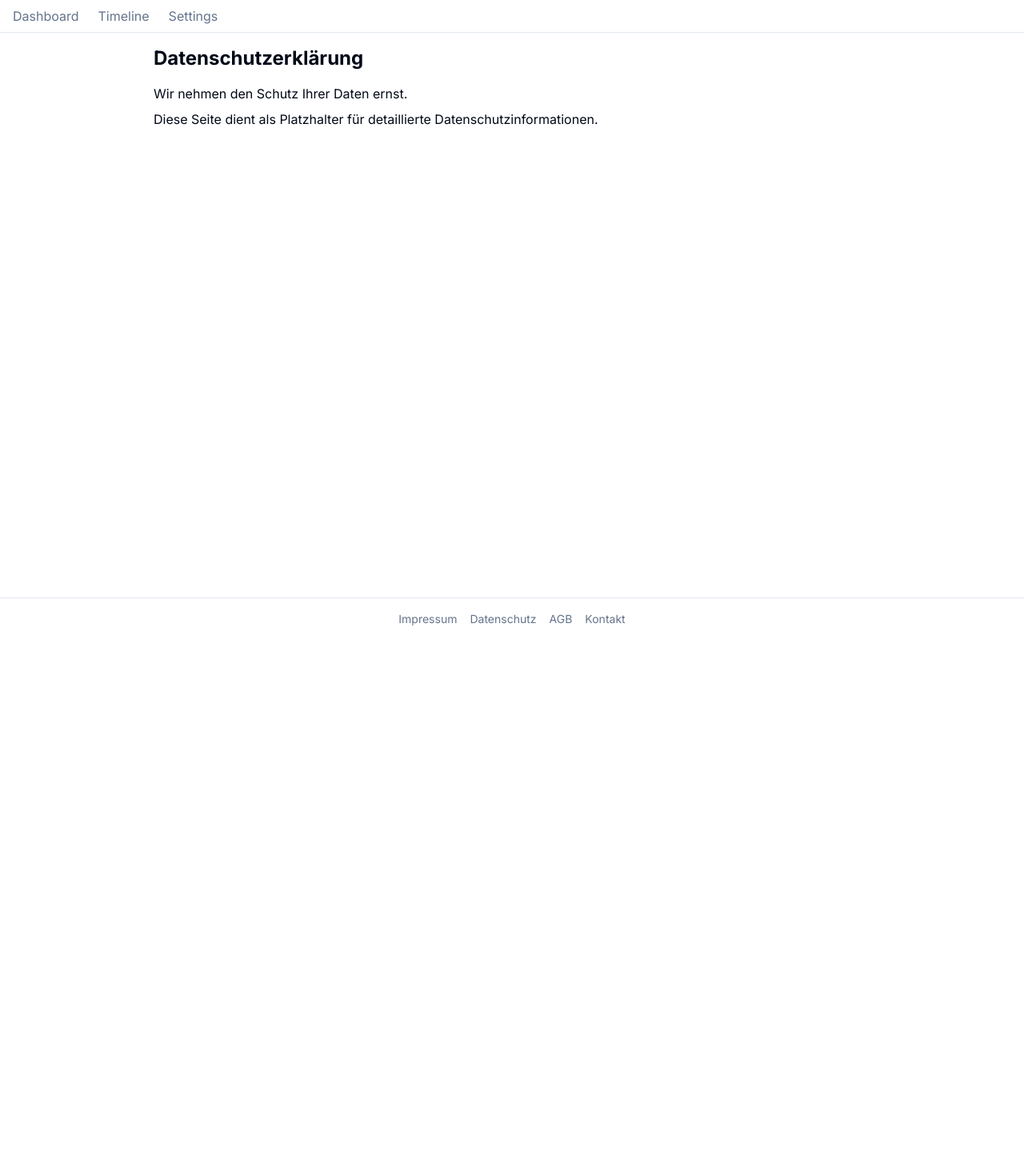
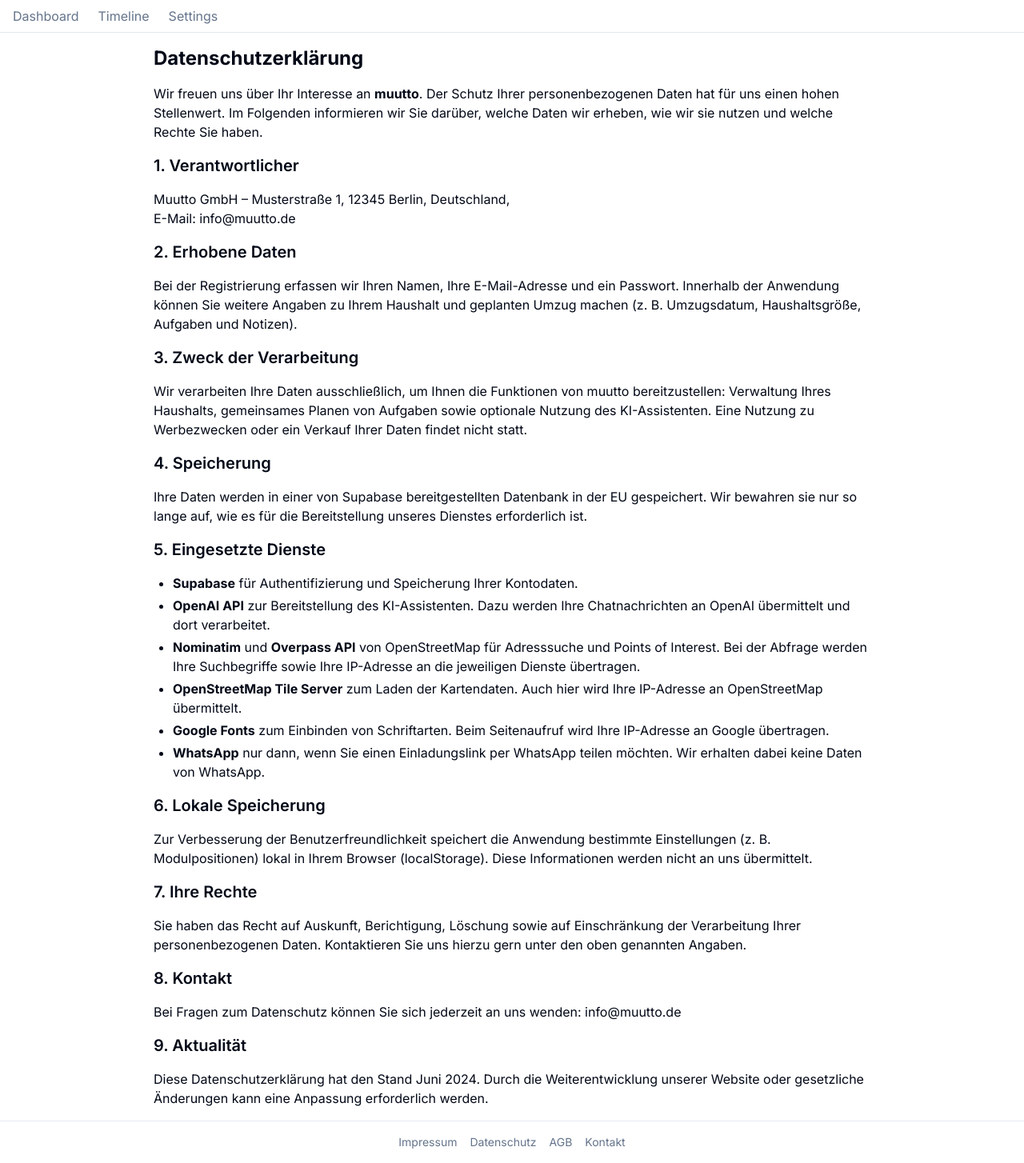
Before and after one commit to Darkhey/muutto-umzug, a React (Vite) app: page /datenschutz in a window 1280 px wide. Shown: the whole page at 80% size. Before the commit the page ends 800 px from the top, so only its background shows below. Built offline with nearby package versions, Linux system fonts and the light colour scheme.

Commit message:
Add detailed privacy policy

```diff
--- a/src/pages/Datenschutz.tsx
+++ b/src/pages/Datenschutz.tsx
@@ -2,10 +2,104 @@ import React from 'react'
 
 const Datenschutz = () => {
   return (
-    <div className="max-w-4xl mx-auto">
-      <h1 className="text-2xl font-bold mb-4">Datenschutzerklärung</h1>
-      <p className="mb-2">Wir nehmen den Schutz Ihrer Daten ernst.</p>
-      <p className="mb-2">Diese Seite dient als Platzhalter für detaillierte Datenschutzinformationen.</p>
+    <div className="max-w-4xl mx-auto space-y-4">
+      <h1 className="text-2xl font-bold">Datenschutzerklärung</h1>
+
+      <p>
+        Wir freuen uns über Ihr Interesse an <strong>muutto</strong>. Der Schutz
+        Ihrer personenbezogenen Daten hat für uns einen hohen Stellenwert. Im
+        Folgenden informieren wir Sie darüber, welche Daten wir erheben, wie wir
+        sie nutzen und welche Rechte Sie haben.
+      </p>
+
+      <h2 className="text-xl font-semibold mt-4">1. Verantwortlicher</h2>
+      <p>
+        Muutto GmbH &ndash; Musterstraße 1, 12345 Berlin, Deutschland,<br />
+        E-Mail: info@muutto.de
+      </p>
+
+      <h2 className="text-xl font-semibold mt-4">2. Erhobene Daten</h2>
+      <p>
+        Bei der Registrierung erfassen wir Ihren Namen, Ihre E-Mail-Adresse und
+        ein Passwort. Innerhalb der Anwendung können Sie weitere Angaben zu Ihrem
+        Haushalt und geplanten Umzug machen (z.&nbsp;B. Umzugsdatum,
+        Haushaltsgröße, Aufgaben und Notizen).
+      </p>
+
+      <h2 className="text-xl font-semibold mt-4">3. Zweck der Verarbeitung</h2>
+      <p>
+        Wir verarbeiten Ihre Daten ausschlie&szlig;lich, um Ihnen die Funktionen
+        von muutto bereitzustellen: Verwaltung Ihres Haushalts, gemeinsames
+        Planen von Aufgaben sowie optionale Nutzung des KI-Assistenten. Eine
+        Nutzung zu Werbezwecken oder ein Verkauf Ihrer Daten findet nicht statt.
+      </p>
+
+      <h2 className="text-xl font-semibold mt-4">4. Speicherung</h2>
+      <p>
+        Ihre Daten werden in einer von&nbsp;Supabase bereitgestellten Datenbank
+        in der EU gespeichert. Wir bewahren sie nur so lange auf, wie es f&uuml;r
+        die Bereitstellung unseres Dienstes erforderlich ist.
+      </p>
+
+      <h2 className="text-xl font-semibold mt-4">5. Eingesetzte Dienste</h2>
+      <ul className="list-disc ml-6 space-y-1">
+        <li>
+          <strong>Supabase</strong> f&uuml;r Authentifizierung und Speicherung
+          Ihrer Kontodaten.
+        </li>
+        <li>
+          <strong>OpenAI API</strong> zur Bereitstellung des KI-Assistenten. Dazu
+          werden Ihre Chatnachrichten an OpenAI &uuml;bermittelt und dort
+          verarbeitet.
+        </li>
+        <li>
+          <strong>Nominatim</strong> und <strong>Overpass API</strong> von
+          OpenStreetMap f&uuml;r Adresssuche und Points of Interest. Bei der
+          Abfrage werden Ihre Suchbegriffe sowie Ihre IP-Adresse an die jeweiligen
+          Dienste &uuml;bertragen.
+        </li>
+        <li>
+          <strong>OpenStreetMap Tile Server</strong> zum Laden der Kartendaten.
+          Auch hier wird Ihre IP-Adresse an OpenStreetMap &uuml;bermittelt.
+        </li>
+        <li>
+          <strong>Google Fonts</strong> zum Einbinden von Schriftarten. Beim
+          Seitenaufruf wird Ihre IP-Adresse an Google &uuml;bertragen.
+        </li>
+        <li>
+          <strong>WhatsApp</strong> nur dann, wenn Sie einen Einladungslink per
+          WhatsApp teilen m&ouml;chten. Wir erhalten dabei keine Daten von
+          WhatsApp.
+        </li>
+      </ul>
+
+      <h2 className="text-xl font-semibold mt-4">6. Lokale Speicherung</h2>
+      <p>
+        Zur Verbesserung der Benutzerfreundlichkeit speichert die Anwendung
+        bestimmte Einstellungen (z.&nbsp;B. Modulpositionen) lokal in Ihrem
+        Browser&nbsp;(localStorage). Diese Informationen werden nicht an uns
+        &uuml;bermittelt.
+      </p>
+
+      <h2 className="text-xl font-semibold mt-4">7. Ihre Rechte</h2>
+      <p>
+        Sie haben das Recht auf Auskunft, Berichtigung, L&ouml;schung sowie auf
+        Einschr&auml;nkung der Verarbeitung Ihrer personenbezogenen Daten. Kontaktieren
+        Sie uns hierzu gern unter den oben genannten Angaben.
+      </p>
+
+      <h2 className="text-xl font-semibold mt-4">8. Kontakt</h2>
+      <p>
+        Bei Fragen zum Datenschutz k&ouml;nnen Sie sich jederzeit an uns wenden:
+        info@muutto.de
+      </p>
+
+      <h2 className="text-xl font-semibold mt-4">9. Aktualit&auml;t</h2>
+      <p>
+        Diese Datenschutzerkl&auml;rung hat den Stand Juni&nbsp;2024. Durch die
+        Weiterentwicklung unserer Website oder gesetzliche &Auml;nderungen kann
+        eine Anpassung erforderlich werden.
+      </p>
     </div>
   )
 }
```
